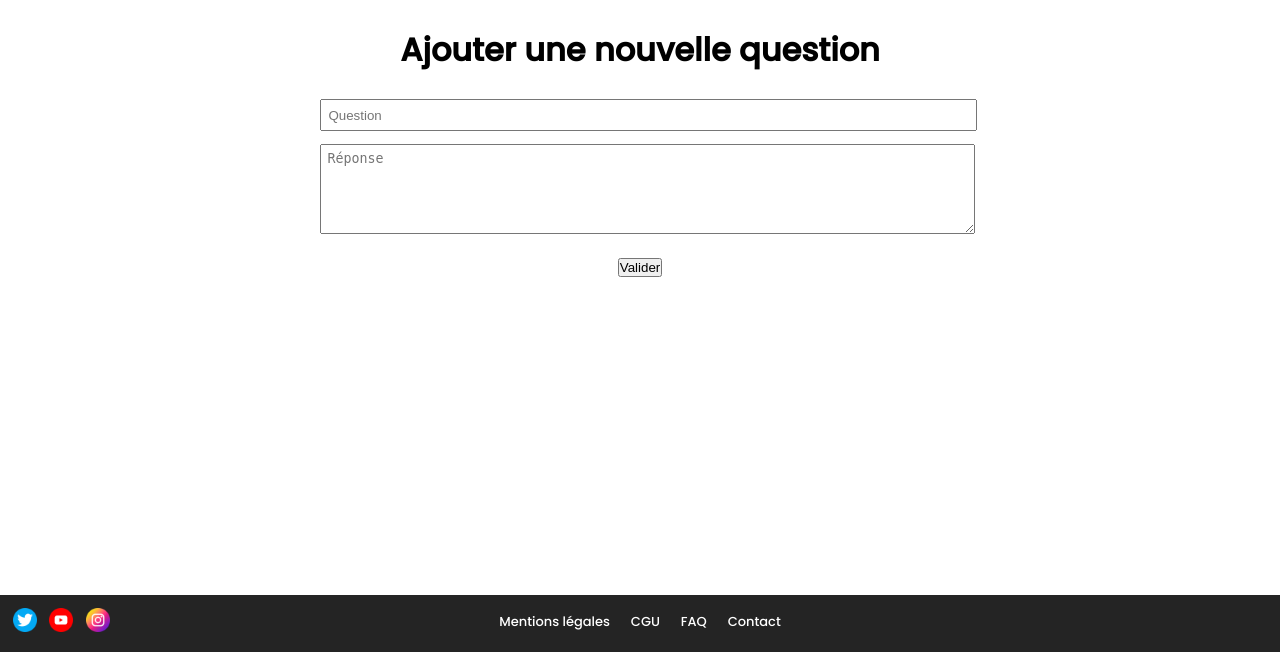
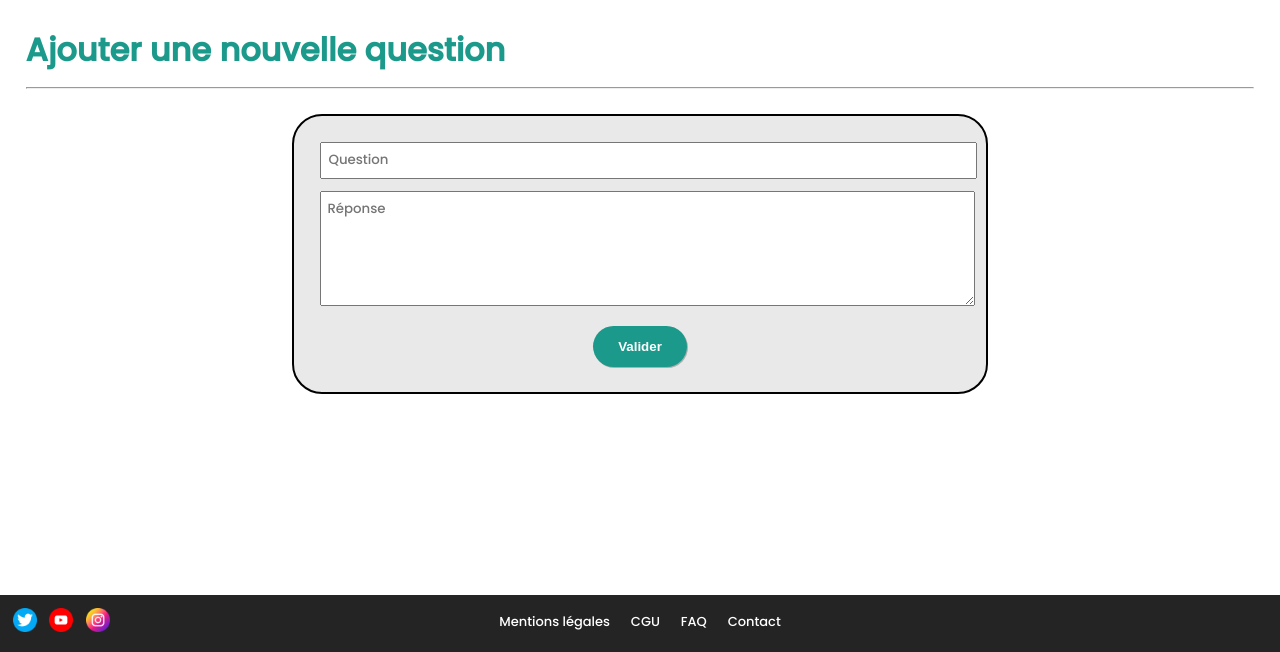
Before and after one commit to quentin-laurent/A1-APP-info, a PHP site: template src/view/addFAQ.php in a window 1280 px wide. Shown: the part 148-800 px from the top of the page. Run offline with PHP 8.4, Linux system fonts and the light colour scheme; the template is opened without the code that fills it, so the values that code supplies are empty; some libraries are stand-ins or nearby versions.

Commit message:
added styling for faq add/edit

```diff
--- a/src/view/FAQManagement.php
+++ b/src/view/FAQManagement.php
@@ -45,8 +45,8 @@
         $author = User::fetchFromEmail($faq->getAuthorEmail());
         echo"
             <tr>
-                <td>{$faq->getQuestion()}</td>
-                <td>{$faq->getAnswer()}</td>
+                <td>{$faq->getQuestion(ENT_QUOTES)}</td>
+                <td>{$faq->getAnswer(ENT_QUOTES)}</td>
                 <td>{$author->getFirstname()} {$author->getLastname()}</td>
                 <td>
                     <div class='actions'>
--- a/src/view/addFAQ.php
+++ b/src/view/addFAQ.php
@@ -26,6 +26,7 @@
     else
         echo '<h1>Ajouter une nouvelle question</h1>';
 ?>
+<hr>
 
 <form action="add" method="POST">
     <?php
@@ -33,9 +34,12 @@
         if(!is_null($faq))
             echo "<input type=hidden name=id value={$faq->getId()}>";
     ?>
-    <input type="text" name="question" placeholder="Question" <?php if (!is_null($faq)) echo "value={$faq->getQuestion()}"; ?> required>
-    <textarea name="answer" placeholder="Réponse" rows="5" required><?php if (!is_null($faq)) echo "{$faq->getAnswer()}"; ?></textarea>
-    <button type="submit">Valider</button>
+    <input type="text" name="question" placeholder="Question" <?php if (!is_null($faq)) echo "value='{$faq->getQuestion(ENT_QUOTES)}'"; ?> required>
+    <textarea name="answer" placeholder="Réponse" rows="5" required><?php if (!is_null($faq)) echo "{$faq->getAnswer(ENT_QUOTES)}"; ?></textarea>
+    <div id="submit-button">
+        <button type="submit">Valider</button>
+    </div>
+
 </form>
 </div>
 <?php include('src/view/footer.php'); ?>
--- a/static/css/FAQManagement.css
+++ b/static/css/FAQManagement.css
@@ -69,6 +69,7 @@ table {
     border-collapse: collapse;
     width: 75%;
     margin: 0 auto 0 auto;
+    table-layout: fixed;
 }
 
 #table-header {
@@ -86,7 +87,7 @@ th, td {
     padding: 1%;
     text-align: center;
     max-width: 100%;
-    white-space: nowrap;
+    word-wrap: break-word;
 }
 
 .actions {
--- a/static/css/addFAQ.css
+++ b/static/css/addFAQ.css
@@ -10,18 +10,47 @@ body {
 }
 
 h1 {
-    text-align: center;
-    font-family: Poppins, 'sans-serif';
-    margin-top: 2%;
+    text-align: left;
+    margin: 2% auto 1% 2%;
+    color: #1B998B;
+}
+
+#page-wrapper > hr {
+    margin: 0 2% 2% 2%;
 }
 
 form {
-    text-align: center;
-    margin: 2% 25% auto 25%;
+    width: 50%;
+    margin: auto;
+    padding: 2%;
+    border: solid 2px black;
+    border-radius: 30px;
+    background-color: #e9e9e9;
 }
 
 input, textarea {
+    font-family: Poppins, 'sans-serif';
     width: 100%;
     margin-bottom: 2%;
     padding: 1%;
 }
+
+#submit-button {
+    text-align: center;
+}
+
+#submit-button button {
+    font-weight: bold;
+    margin: auto 2% auto 2%;
+    padding: 2% 4% 2% 4%;
+    border: none;
+    border-radius: 30px;
+    box-shadow: 1px 1px rgba(0, 0, 0, 0.25);
+    cursor: pointer;
+    color: white;
+    background-color: #1B998B;
+}
+
+#submit-button button:hover {
+    filter: brightness(110%);
+}
```
Also changed, not shown: src/model/FAQ.php (+4 -4 lines).
